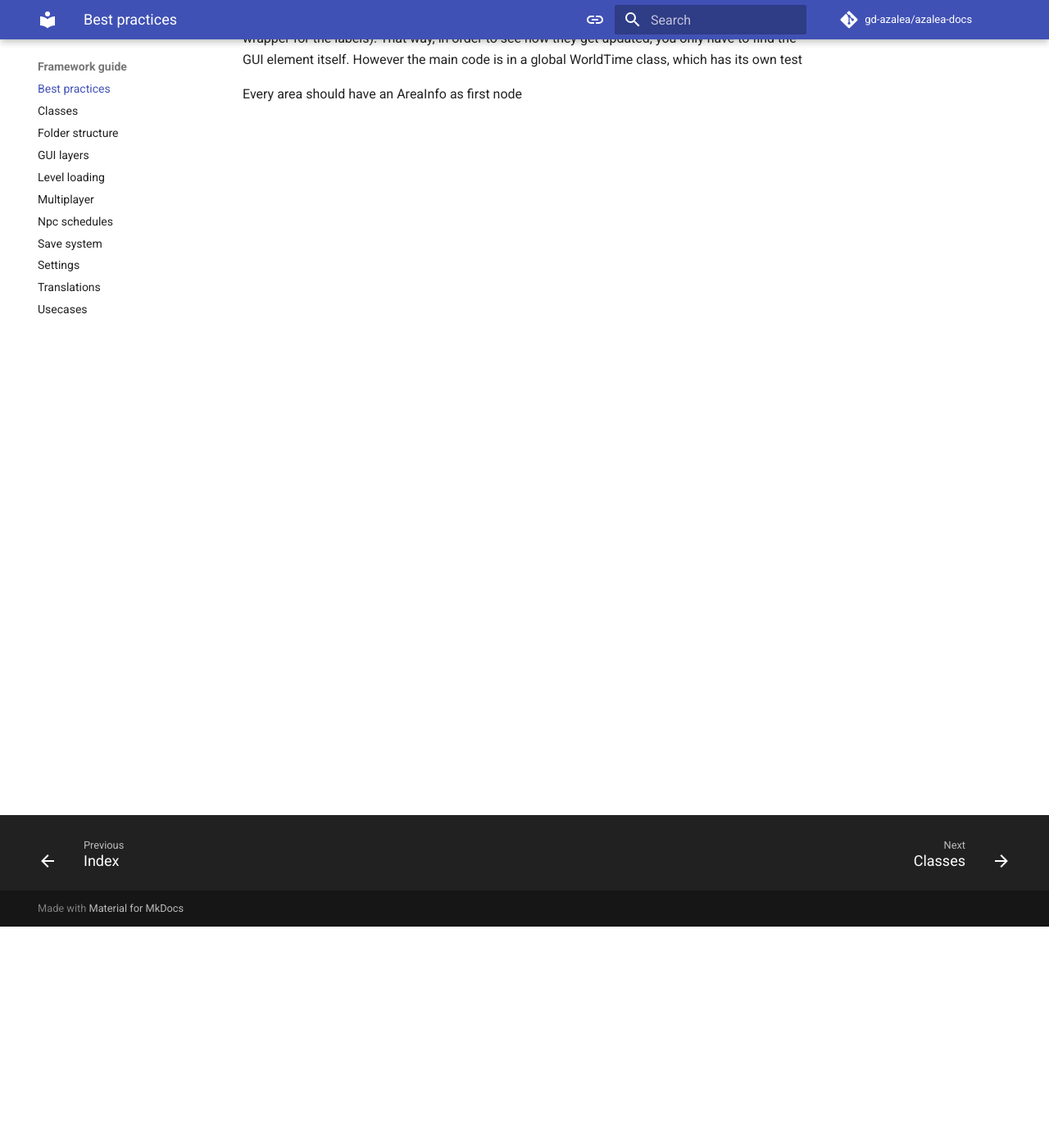
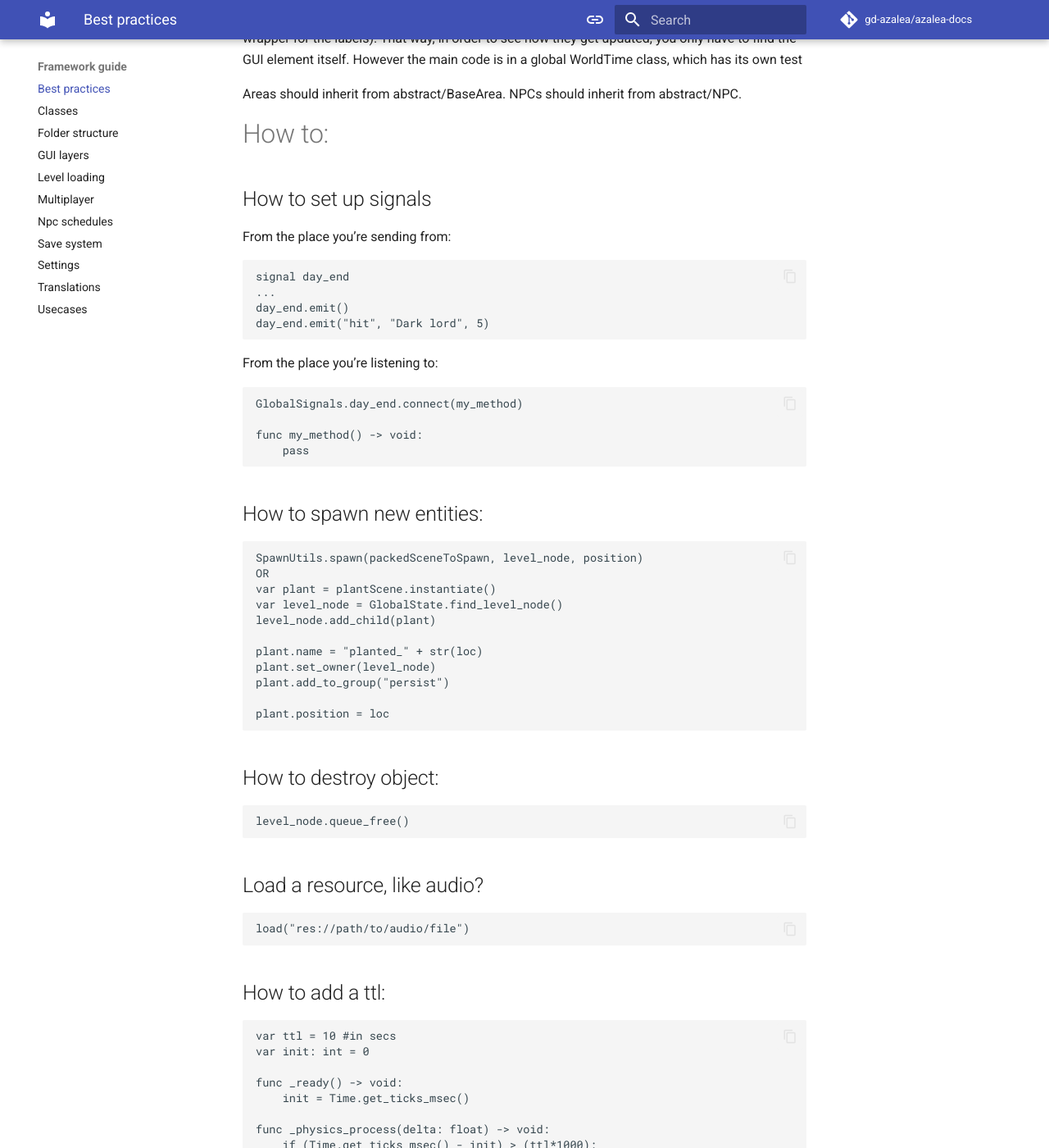
Before and after one commit to gd-azalea/azalea-docs, an MkDocs documentation site: the page built from docs/framework-guide/best-practices.md, in a window 1280 px wide and 1400 px high, scrolled down 270 px. Shown: the whole window at 82% size. Built offline with MkDocs 1.6.1 and Material for MkDocs 9.7.7, drawn with Linux system fonts in a browser that asks for light colours; comment, search, counter and statistics services are not loaded; some of the changed text lies outside the part shown.

Commit message:
Update best-practices.md

````diff
--- a/docs/framework-guide/best-practices.md
+++ b/docs/framework-guide/best-practices.md
@@ -1,6 +1,119 @@
+# Best practices
 Keep direct changes as close as possible to their component. Keep reusable logic parts in a globally accessible class.
 For example: The WorldTime with GUI. The changes for the GUI, updating the labels and such - keep that in the actual GUI/WorldTimeMarginContainer (the wrapper for the labels).
 That way, in order to see how they get updated, you only have to find the GUI element itself.
 However the main code is in a global WorldTime class, which has its own test
 
-Every area should have an AreaInfo as first node
+Areas should inherit from abstract/BaseArea. NPCs should inherit from abstract/NPC.
+
+# How to:
+
+## How to set up signals
+From the place you’re sending from:
+
+```gdscript
+signal day_end
+...
+day_end.emit()
+day_end.emit("hit", "Dark lord", 5)
+```
+
+From the place you’re listening to:
+
+```gdscript
+GlobalSignals.day_end.connect(my_method)
+
+func my_method() -> void:
+	pass
+```
+
+## How to spawn new entities:
+
+```gdscript
+SpawnUtils.spawn(packedSceneToSpawn, level_node, position)
+OR
+var plant = plantScene.instantiate()
+var level_node = GlobalState.find_level_node()
+level_node.add_child(plant)
+
+plant.name = "planted_" + str(loc)
+plant.set_owner(level_node)
+plant.add_to_group("persist")
+
+plant.position = loc
+```
+
+## How to destroy object:
+
+```gdscript
+level_node.queue_free()
+```
+
+## Load a resource, like audio?
+
+```gdscript
+load("res://path/to/audio/file")
+```
+
+## How to add a ttl:
+
+```gdscript
+var ttl = 10 #in secs
+var init: int = 0
+
+func _ready() -> void:
+	init = Time.get_ticks_msec()
+
+func _physics_process(delta: float) -> void:
+	if (Time.get_ticks_msec() - init) > (ttl*1000):
+		queue_free()
+```
+
+## How to get locale:
+
+```gdscript
+OS.get_locale_language()
+
+returns a value like 'fr'
+	cmn = mandarin chinese
+	ko = korean
+	nl = dutch
+	'else' = english
+Can use this to default to a locale
+see also https://www.youtube.com/watch?v=Lw-3Tnwv4Ds&ab_channel=jitspoe
+
+TranslationServer.set_locale()
+```
+
+## Create a timer via code
+
+```gdscript
+var timer := Timer.new()
+timer.wait_time = 1.0 # 1 second
+timer.one_shot = false
+timer.autostart = true
+timer.connect("timeout", WorldTime.on_global_timer_timeout)
+add_child(timer)
+```
+
+## On button press:
+
+```gdscript
+	if Input.is_action_just_pressed("undo"):
+		undo()
+```
+
+## Logging:
+
+```gdscript
+static var logger: Log = Log.new("StorageRepository")
+logger.debug("add_to_player_inventory: ")
+```
+
+## Export with options:
+
+```gdscript
+enum Direction {LEFT, RIGHT, UP, DOWN}
+
+@export var dir: Direction
+```
````
